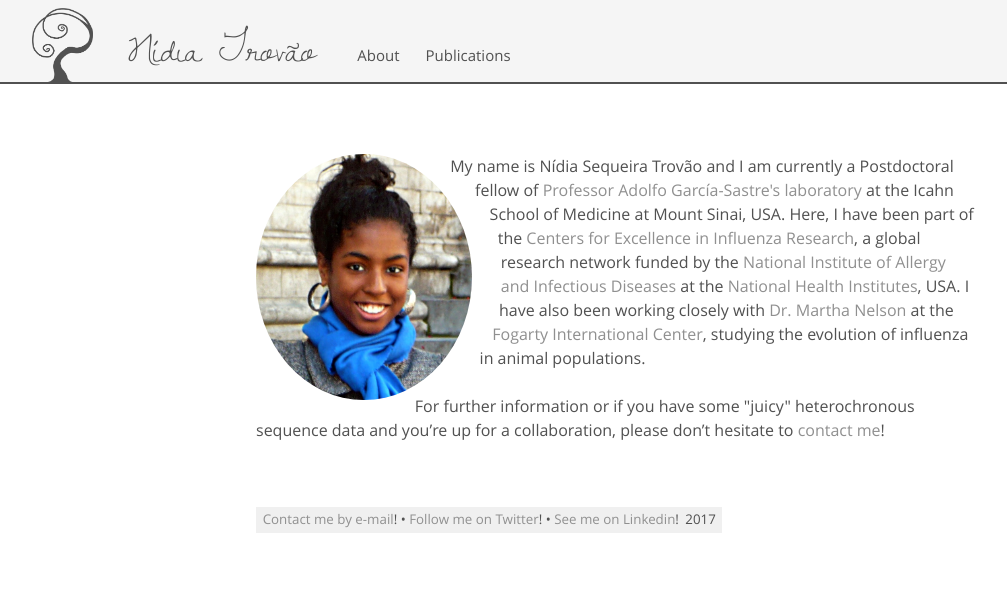
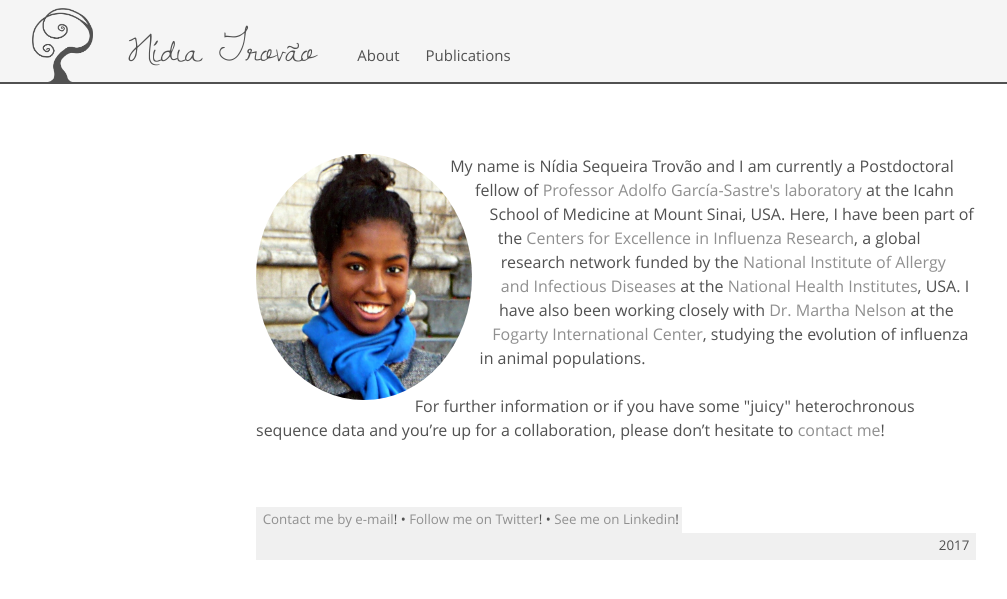
Before and after one commit to nidiatrovao/nidiatrovao.github.io, a Jekyll site: the page built from index.html, in a window 1280 px wide. Shown: the top 599 px of the page, without its empty margins (24-1031 px from the left). Built offline with Jekyll 4.4.1, drawn with Linux system fonts in a browser that asks for light colours.

Commit message:
Update default.html

```diff
--- a/_layouts/default.html
+++ b/_layouts/default.html
@@ -18,7 +18,7 @@
       </main>
 
       <footer class="footer">
-        <small style="width: auto">&nbsp;<a href="http://www.google.com/recaptcha/mailhide/d?k=01NqppQr6VZzJtBnX1B1RDuw==&amp;c=15YkdRwX0Emp37Odw61dyCyrGOiI_gucHoEuzZzUzks=" onclick="window.open('http://www.google.com/recaptcha/mailhide/d?k\x3d01NqppQr6VZzJtBnX1B1RDuw\x3d\x3d\x26c\x3d15YkdRwX0Emp37Odw61dyCyrGOiI_gucHoEuzZzUzks\x3d', '', 'toolbar=0,scrollbars=0,location=0,statusbar=0,menubar=0,resizable=0,width=500,height=300'); return false;" title="Click to reveal my e-mail address">Contact me by e-mail</a>! &bull; <a href="https://twitter.com/nidiatrovao" target="_blank">Follow me on Twitter</a>! &bull; <a href="https://www.linkedin.com/in/nidiatrovao" target="_blank">See me on Linkedin</a>!</small><small style="text-align: right; width: auto"><time datetime="{{ site.time | date_to_xmlschema }}">{{ site.time | date: '%Y&nbsp;' }}</time></small>
+        <small>&nbsp;<a href="http://www.google.com/recaptcha/mailhide/d?k=01NqppQr6VZzJtBnX1B1RDuw==&amp;c=15YkdRwX0Emp37Odw61dyCyrGOiI_gucHoEuzZzUzks=" onclick="window.open('http://www.google.com/recaptcha/mailhide/d?k\x3d01NqppQr6VZzJtBnX1B1RDuw\x3d\x3d\x26c\x3d15YkdRwX0Emp37Odw61dyCyrGOiI_gucHoEuzZzUzks\x3d', '', 'toolbar=0,scrollbars=0,location=0,statusbar=0,menubar=0,resizable=0,width=500,height=300'); return false;" title="Click to reveal my e-mail address">Contact me by e-mail</a>! &bull; <a href="https://twitter.com/nidiatrovao" target="_blank">Follow me on Twitter</a>! &bull; <a href="https://www.linkedin.com/in/nidiatrovao" target="_blank">See me on Linkedin</a>!</small><small style="text-align: right; display: block"><time datetime="{{ site.time | date_to_xmlschema }}">{{ site.time | date: '%Y&nbsp;' }}</time></small>
       </footer>
     </div>
   </body>
```
